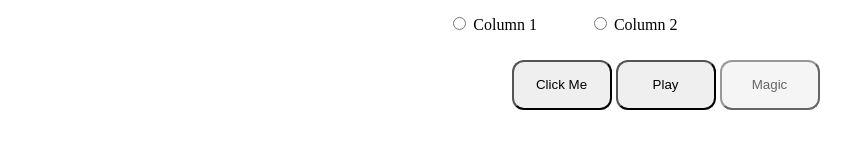
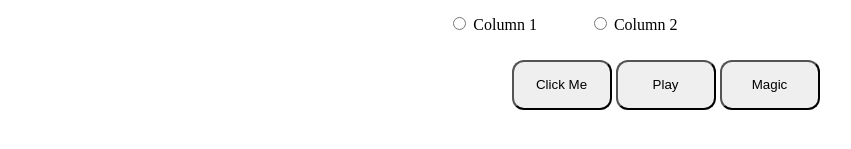
Before and after one commit to hassanashiq/CertificateGenerator, a website: page index.html in a window 1280 px wide. Shown: the part 435-584 px from the top of the page, without its empty margins (40-891 px from the left). Drawn offline with nearby package versions, Linux system fonts and the light colour scheme.

Commit message:
Update style.css

```diff
--- a/style.css
+++ b/style.css
@@ -33,10 +33,7 @@
     cursor: pointer;
 }
 
-#button_magic {
-    opacity: 0.6;
-    cursor: not-allowed;
-  }
+
 
 #button_play{
     width: 100px;
```
